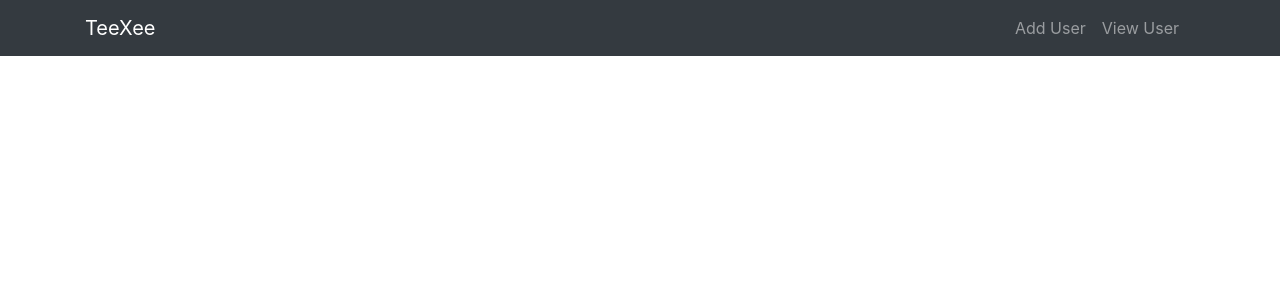
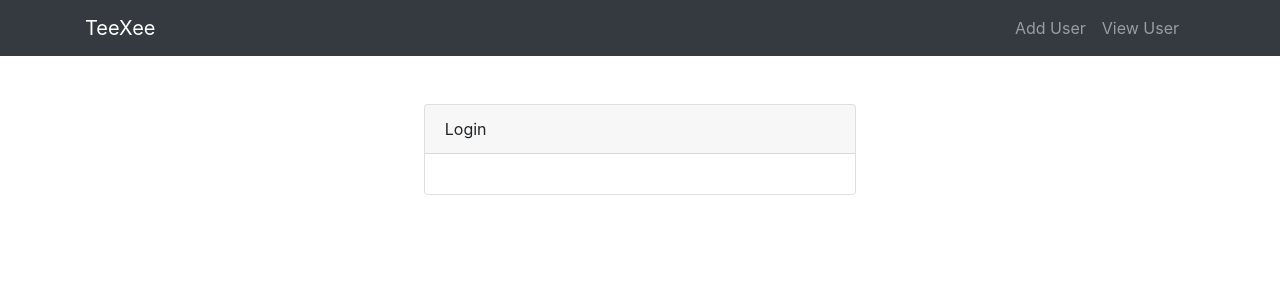
Before and after one commit to TeeXee19/firebase-tutorial, a Vue app: page /login in a window 1280 px wide. Shown: the top 300 px of the page. Built offline with nearby package versions, Linux system fonts and the light colour scheme.

Commit message:
Working on Authentication

```diff
--- a/src/components/Login.vue
+++ b/src/components/Login.vue
@@ -0,0 +1,14 @@
+<template>
+	<div class="container">
+		<div  class="row justify-content-center">
+			<div class="col-md-5">
+				<div class="card">
+					<div class="card-header">Login</div>
+					<div class="card-body">
+						<div></div>
+					</div>
+				</div>
+			</div>
+		</div>
+	</div>
+</template>
```
